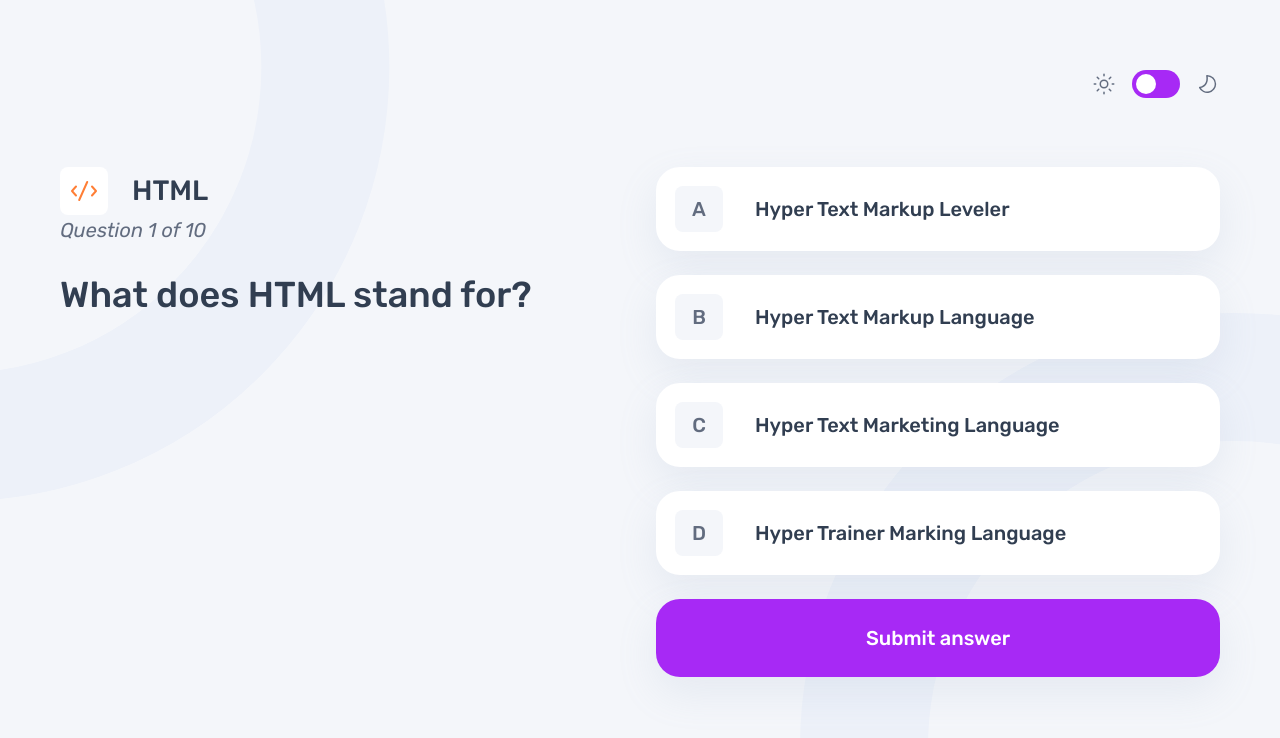
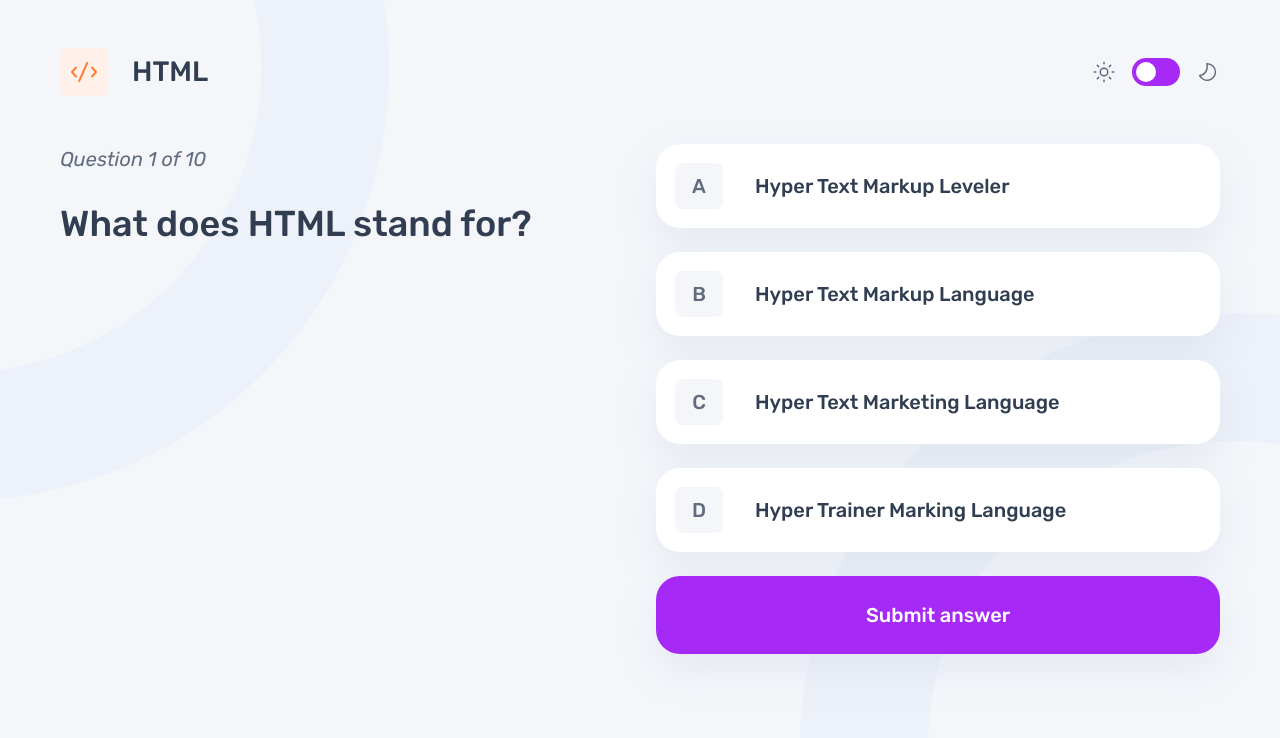
Before and after one commit to Valik3201/frontend-quiz-app, a React (Vite) app: page / in a window 1280 px wide. Both pictures are taken after a click on the button "HTML". Shown: the top 738 px of the page. Built offline with nearby package versions, Linux system fonts and the light colour scheme.

Commit message:
refactor: update layout and refactor code

```diff
--- a/src/components/QuizQuestion.jsx
+++ b/src/components/QuizQuestion.jsx
@@ -2,6 +2,8 @@ import { useState, useEffect } from "react";
 import { useNavigate, useParams } from "react-router-dom";
 import data from "../data/data.json";
 import ErrorMessage from "./ErrorMessage";
+import ThemeSwitcher from "./ThemeSwitcher";
+import { getClassname } from "../utils/utils";
 
 function QuizQuestion() {
   const { quizTitle, questionIndex } = useParams();
@@ -89,7 +91,7 @@ function QuizQuestion() {
       input.disabled = false;
     });
 
-    shuffledOptions.forEach((option, index) => {
+    shuffledOptions.forEach((_option, index) => {
       const optionElement = document.querySelector(
         `li:nth-child(${index + 1})`
       );
@@ -108,17 +110,21 @@ function QuizQuestion() {
 
   return (
     <>
-      <div>
+      <div className="flex justify-between items-center mt-12">
         <div className="flex items-center gap-4 md:gap-6 text-xl font-medium">
           <img
             src={selectedQuiz.icon}
             alt={`${selectedQuiz.title} icon`}
-            className="w-10 h-10 md:w-12 md:h-12 p-1.5 md:p-2 rounded-md md:rounded-lg bg-pure-white"
+            className={`w-10 h-10 md:w-12 md:h-12 p-1.5 md:p-2 rounded-md md:rounded-lg ${getClassname(
+              selectedQuiz.title
+            )}`}
           />
           <h2>{selectedQuiz.title}</h2>
         </div>
+        <ThemeSwitcher />
+      </div>
 
-        <div className="flex justify-between w-full">
+      <div className="flex justify-between w-full flex-wrap mt-12">
         <div className="flex flex-col gap-7">
           <p className="text-base italic text-grey-navy dark:text-light-bluish select-all">
             Question {parseInt(questionIndex, 10) + 1} of{" "}
@@ -127,8 +133,6 @@ function QuizQuestion() {
           <p className="text-2xl font-medium max-w-[35rem]">
             {currentQuestion.question}
           </p>
-          </div>
-        </div>
         </div>
 
         <div className="text-base font-medium w-full lg:w-[564px]">
@@ -188,6 +192,7 @@ function QuizQuestion() {
           </button>
           {errorVisible && <ErrorMessage message={errorMessage} />}
         </div>
+      </div>
     </>
   );
 }
--- a/src/components/QuizResult.jsx
+++ b/src/components/QuizResult.jsx
@@ -1,5 +1,7 @@
 import { useParams, useNavigate } from "react-router-dom";
+import ThemeSwitcher from "./ThemeSwitcher";
 import data from "../data/data.json";
+import { getClassname } from "../utils/utils";
 
 function QuizResult() {
   const { quizTitle } = useParams();
@@ -14,27 +16,37 @@ function QuizResult() {
 
   return (
     <>
-      <div>
+      <div className="flex justify-between items-center mt-12">
         <div className="flex items-center gap-4 md:gap-6 text-xl font-medium">
           <img
             src={selectedQuiz.icon}
             alt={`${selectedQuiz.title} icon`}
-            className="w-10 h-10 md:w-12 md:h-12 p-1.5 md:p-2 rounded-md md:rounded-lg bg-pure-white"
+            className={`w-10 h-10 md:w-12 md:h-12 p-1.5 md:p-2 rounded-md md:rounded-lg ${getClassname(
+              selectedQuiz.title
+            )}`}
           />
           <h2>{selectedQuiz.title}</h2>
         </div>
+        <ThemeSwitcher />
+      </div>
+      <div className="flex justify-between w-full flex-wrap mt-12">
         <div className="flex flex-col gap-2 select-all">
           <h2 className="text-3xl md:text-4xl font-extralight">
             Quiz completed
           </h2>
           <p className="text-3xl md:text-4xl font-medium">You scored...</p>
         </div>
-      </div>
 
         <div className="w-full lg:w-[564px] mt-10 md:mt-16 lg:mt-0">
           <div className="flex flex-col items-center gap-3 md:gap-8 p-8 md:p-12 w-full lg:w-[564px] bg-pure-white dark:bg-navy rounded-xl md:rounded-3xl border-[3px] border-pure-white dark:border-navy shadow-light dark:shadow-dark ">
             <div className="flex items-center gap-4 md:gap-6 text-xl font-medium">
-            <img src={selectedQuiz.icon} alt={`${selectedQuiz.title} icon`} />
+              <img
+                src={selectedQuiz.icon}
+                alt={`${selectedQuiz.title} icon`}
+                className={`w-10 h-10 md:w-12 md:h-12 p-1.5 md:p-2 rounded-md md:rounded-lg ${getClassname(
+                  selectedQuiz.title
+                )}`}
+              />
               <p>{selectedQuiz.title}</p>
             </div>
             <div className="flex flex-col justify-center items-start gap-4">
@@ -51,6 +63,7 @@ function QuizResult() {
             Play again
           </button>
         </div>
+      </div>
     </>
   );
 }
--- a/src/components/SharedLayout.jsx
+++ b/src/components/SharedLayout.jsx
@@ -7,15 +7,9 @@ export const SharedLayout = () => {
     <div className="bg-light-grey dark:bg-dark-navy bg-cover bg-no-repeat bg-mobile-light md:bg-tablet-light lg:bg-desktop-light dark:bg-mobile-dark dark:md:bg-tablet-dark dark:lg:bg-desktop-dark text-dark-navy dark:text-pure-white pb-8">
       <div className="flex justify-center min-h-screen">
         <div className="container mx-auto">
-          <div className="flex flex-col items-end">
-            <ThemeSwitcher />
-
-            <div className="flex justify-between w-full flex-wrap mt-[6%]">
-              <Suspense fallback={<div>Loading...</div>}>
-                <Outlet />
-              </Suspense>
-            </div>
-          </div>
+          <Suspense fallback={<div>Loading...</div>}>
+            <Outlet />
+          </Suspense>
         </div>
       </div>
     </div>
--- a/src/components/ThemeSwitcher.jsx
+++ b/src/components/ThemeSwitcher.jsx
@@ -21,7 +21,7 @@ const ThemeSwitcher = () => {
   const iconMoon = darkMode ? "icon-moon-light.svg" : "icon-moon-dark.svg";
 
   return (
-    <div className="inline-flex items-center gap-2 md:gap-4 mt-[6%]">
+    <div className="inline-flex items-center gap-2 md:gap-4 py-2.5">
       <img
         src={`/assets/${iconSun}`}
         alt="Light Theme Icon"
--- a/src/pages/Home.jsx
+++ b/src/pages/Home.jsx
@@ -1,6 +1,8 @@
 import { useState } from "react";
 import { useNavigate } from "react-router-dom";
 import data from "../data/data.json";
+import ThemeSwitcher from "../components/ThemeSwitcher";
+import { getClassname } from "../utils/utils";
 
 const Home = () => {
   const navigate = useNavigate();
@@ -11,23 +13,13 @@ const Home = () => {
     navigate(`/${quizTitle}/question/0`);
   };
 
-  function getClassname(index) {
-    switch (index % 4) {
-      case 0:
-        return "bg-[#fff1e9]";
-      case 1:
-        return "bg-[#e0fdef]";
-      case 2:
-        return "bg-[#ebf0ff]";
-      case 3:
-        return "bg-[#f6e7ff]";
-      default:
-        return "bg-[#f6e7ff]";
-    }
-  }
-
   return (
     <>
+      <div className="flex justify-end items-center mt-12">
+        <ThemeSwitcher />
+      </div>
+
+      <div className="flex justify-between w-full flex-wrap mt-12">
         <div className="flex flex-col gap-12">
           <div className="flex flex-col gap-2 select-all">
             <span className="text-3xl md:text-4xl font-extralight">
@@ -43,7 +35,7 @@ const Home = () => {
         </div>
 
         <ul className="flex flex-col gap-3 mt-10 md:mt-16 lg:mt-0 lg:gap-6 w-full lg:w-[564px]">
-        {data.quizzes.map(({ title, icon }, index) => (
+          {data.quizzes.map(({ title, icon }) => (
             <li
               key={title}
               className="cursor-pointer bg-pure-white dark:bg-navy border-[3px] border-pure-white dark:border-navy rounded-xl md:rounded-3xl transition duration-300 ease-in-out transform hover:border-purple dark:hover:border-purple shadow-light dark:shadow-dark"
@@ -56,7 +48,7 @@ const Home = () => {
                   src={icon}
                   alt={`${title} icon`}
                   className={`w-10 h-10 md:w-12 md:h-12 p-1.5 md:p-2 rounded-md md:rounded-lg ${getClassname(
-                  index
+                    title
                   )}`}
                 />
                 <span className="text-[1.12rem] md:text-xl font-medium">
@@ -66,6 +58,7 @@ const Home = () => {
             </li>
           ))}
         </ul>
+      </div>
     </>
   );
 };
--- /dev/null
+++ b/src/utils/utils.js
@@ -0,0 +1,14 @@
+export function getClassname(title) {
+  switch (title.toLowerCase()) {
+    case "html":
+      return "bg-[#fff1e9]";
+    case "css":
+      return "bg-[#e0fdef]";
+    case "javascript":
+      return "bg-[#ebf0ff]";
+    case "accessibility":
+      return "bg-[#f6e7ff]";
+    default:
+      return "bg-[#f6e7ff]";
+  }
+}
```
Lines whose indentation alone changed are shown as unchanged.
